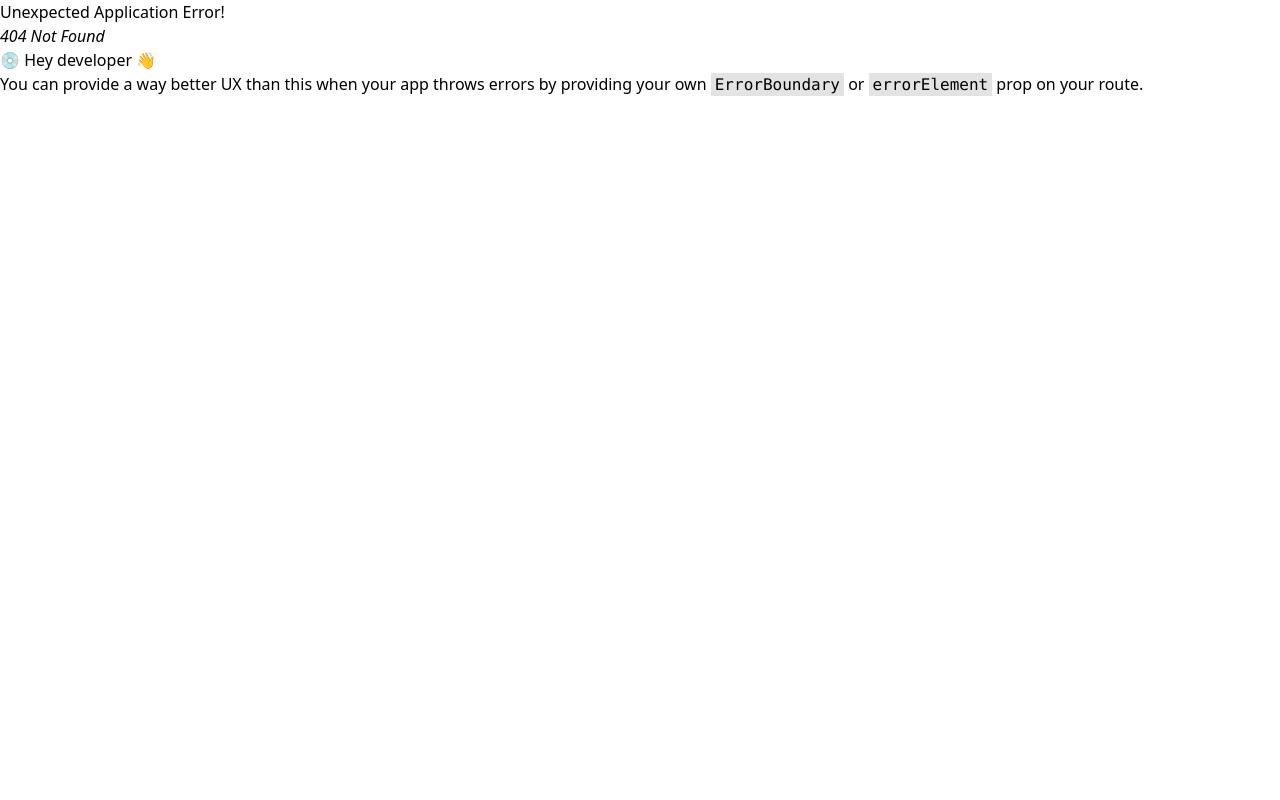
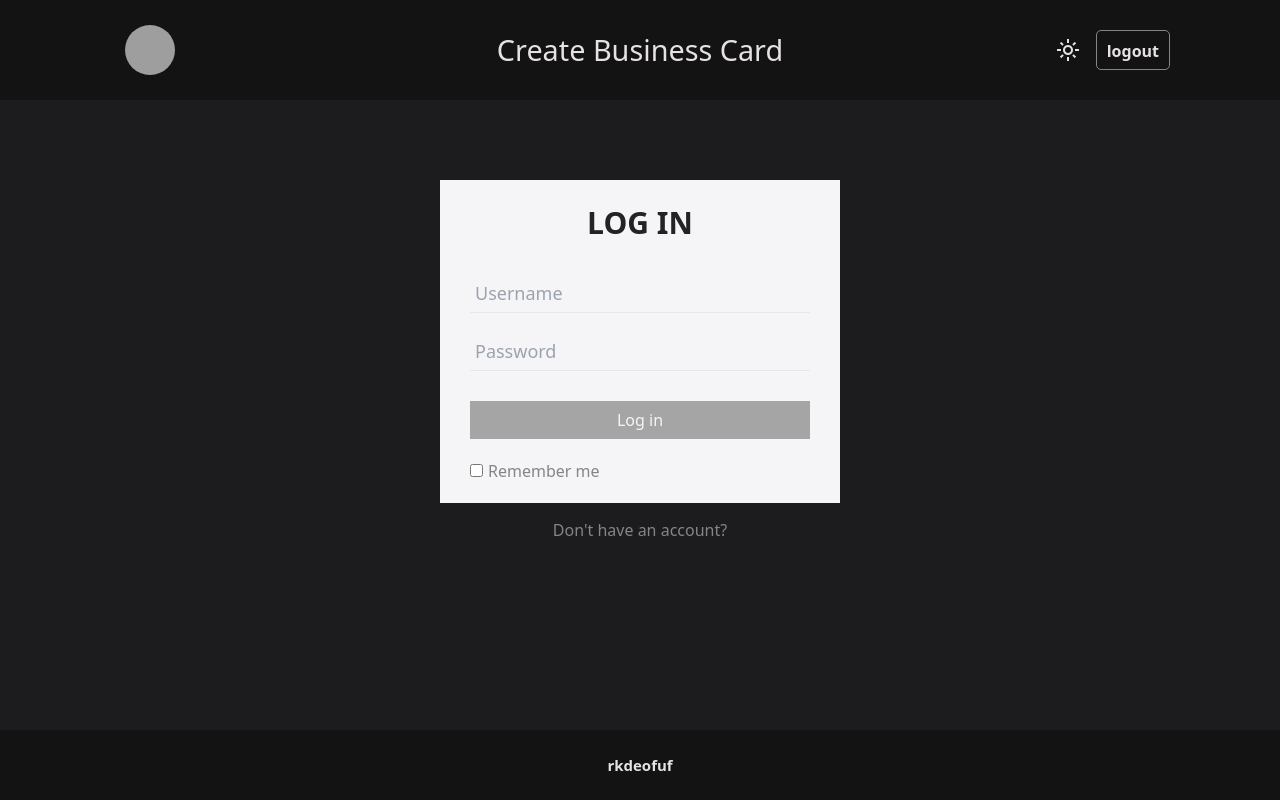
Before and after one commit to kangdaelyeol/mybusinesscard, a React (Vite) app in the folder renew/: page /login in a window 1280 px wide. Before the commit this address had no page. Built offline with nearby package versions, Linux system fonts and the light colour scheme; grey boxes are pictures that could not be loaded.

Commit message:
add Login Component

```diff
--- a/renew/src/App.jsx
+++ b/renew/src/App.jsx
@@ -4,6 +4,7 @@ import Main from './components/Main'
 import { Provider } from 'react-redux'
 import { store } from './store'
 import { ThemeProvider } from './context/ThemeContext'
+import Login from './components/Login'
 
 const routerConfig = [
     {
@@ -13,6 +14,10 @@ const routerConfig = [
             {
                 index: true,
                 element: <Main />,
+            },
+            {
+                path: '/login',
+                element: <Login />,
             },
         ],
     },
--- /dev/null
+++ b/renew/src/components/Login.jsx
@@ -0,0 +1,71 @@
+import React, { useContext } from 'react'
+import { Link } from 'react-router-dom'
+import { ThemeContext } from '../context/ThemeContext'
+import classNames from 'classnames'
+export default function Login() {
+    const { theme } = useContext(ThemeContext)
+    return (
+        <div
+            className={classNames(
+                'min-h-[100vh] pt-header-height mb-footer-height',
+                {
+                    'bg-color-black-semilight': theme === 'dark',
+                    'bg-color-white-light': theme === 'light',
+                },
+            )}
+        >
+            <div className="flex flex-col px-[30px] py-[20px] bg-color-white w-[400px] m-auto mt-[80px]">
+                <div className="text-[30px] font-bold text-center text-color-black-light">
+                    LOG IN
+                </div>
+                <input
+                    className="bg-transparent border-b-[1px] border-solid border-gray-light p-[5px] mt-[30px] text-[18px]"
+                    type="text"
+                    placeholder="Username"
+                />
+                <input
+                    className="bg-transparent border-b-[1px] border-solid border-gray-light p-[5px] mt-[20px] text-[18px]"
+                    type="password"
+                    placeholder="Password"
+                />
+
+                <button
+                    className={classNames(
+                        'text-color-white py-[7px] mt-[30px]',
+                        {
+                            'bg-color-gray-light hover:bg-color-black-light':
+                                theme === 'dark',
+                            'bg-color-blue hover:bg-color-blue-light':
+                                theme === 'light',
+                        },
+                    )}
+                >
+                    Log in
+                </button>
+
+                <label className="mt-[20px]" htmlFor="remember">
+                    <input
+                        id="remember"
+                        type="checkbox"
+                        className="mr-[5px] border-30px border-solid border-gray-300"
+                    />
+                    <span className="cursor-pointer select-none text-color-gray">
+                        Remember me
+                    </span>
+                </label>
+            </div>
+            <Link
+                className={classNames(
+                    'block mx-auto w-[400px] text-center mt-[15px] hover:underline',
+                    {
+                        'text-color-gray': theme === 'dark',
+                        'text-color-blue-light': theme === 'light',
+                    },
+                )}
+                to="#"
+            >
+                Don't have an account?
+            </Link>
+        </div>
+    )
+}
```
